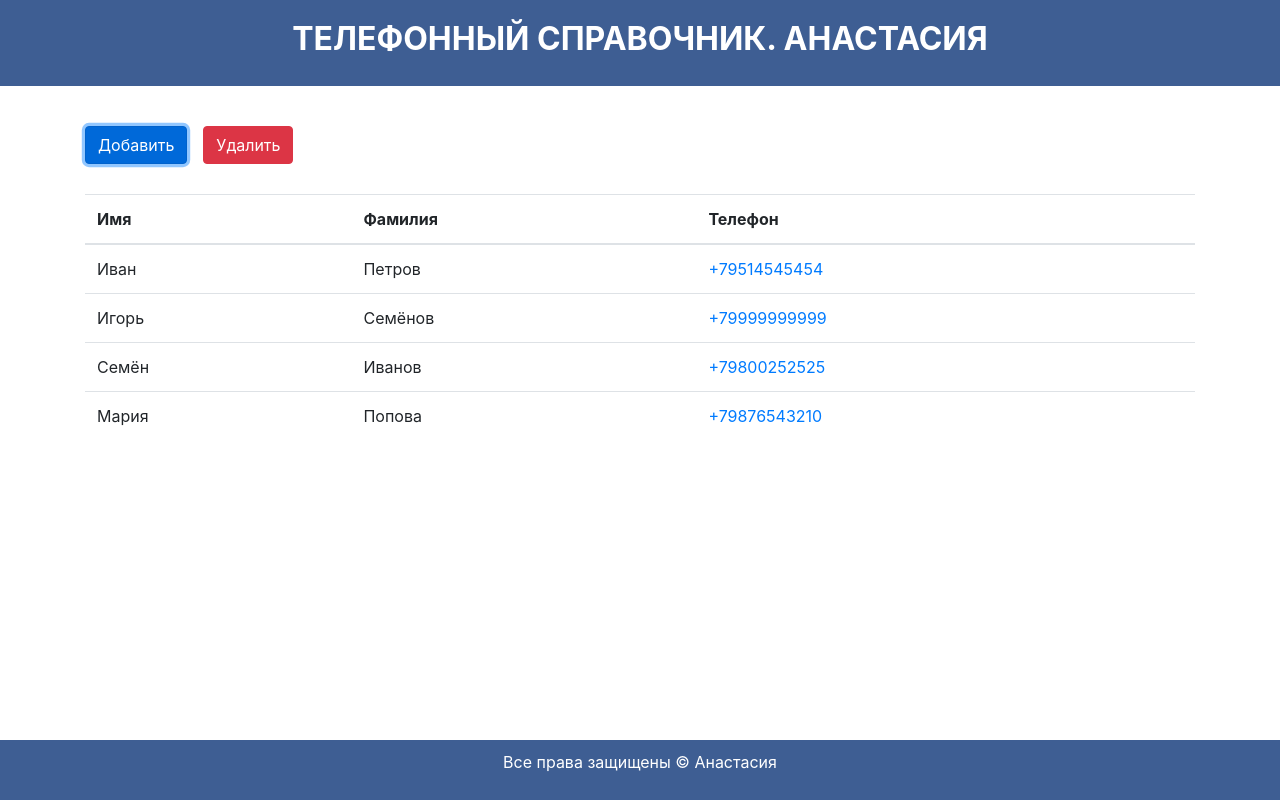
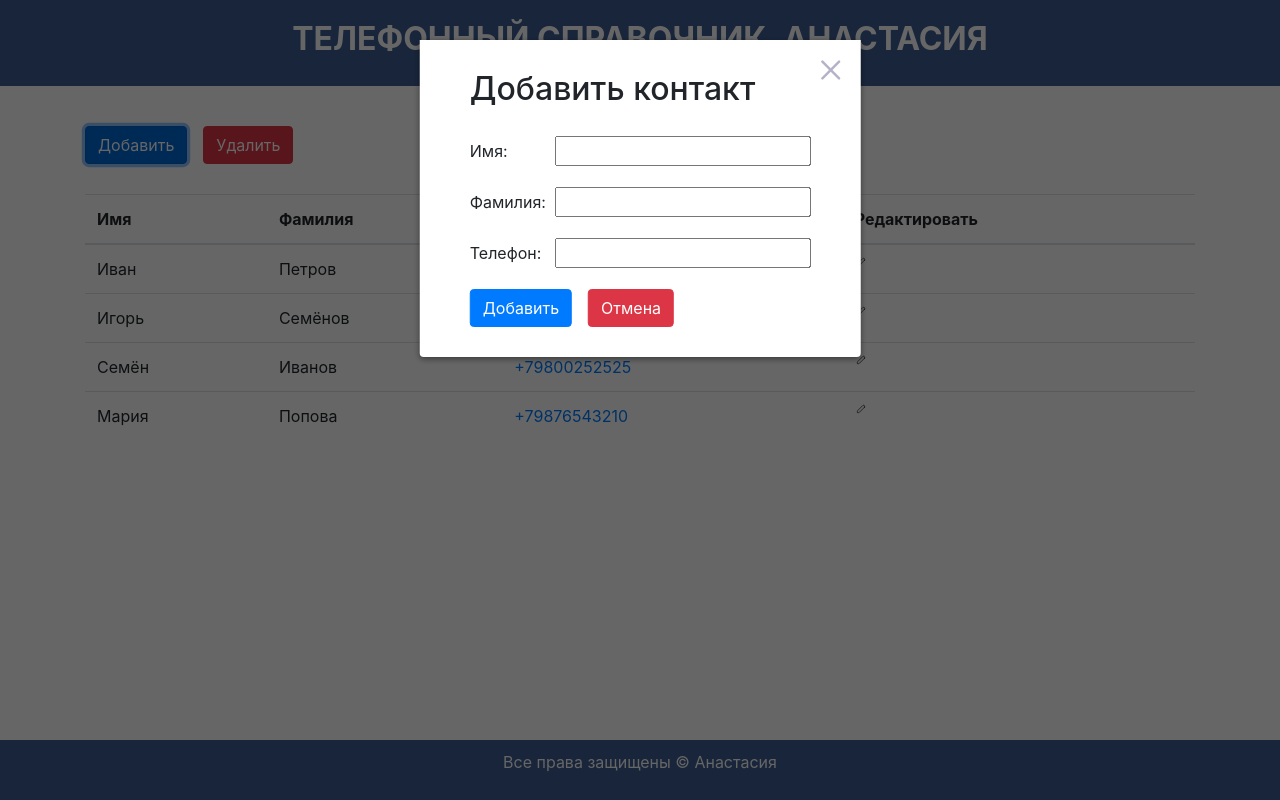
Before and after one commit to kengurenokRu/phonebook, a plain HTML site: page index.html in a window 1280 px wide. Both pictures are taken after a click on the button "Добавить". Drawn offline with nearby package versions, Linux system fonts and the light colour scheme.

Commit message:
feat: add task and task+

```diff
--- a/index.html
+++ b/index.html
@@ -11,7 +11,7 @@
   <link rel="stylesheet" href="https://cdnjs.cloudflare.com/ajax/libs/normalize/8.0.1/normalize.min.css">
   <link rel="stylesheet" href="https://cdnjs.cloudflare.com/ajax/libs/bootstrap/4.6.1/css/bootstrap.min.css">
   <link rel="stylesheet" href="phonebook/css/style.css">
-  <script src="phonebook/script/script.js"></script>
+  <script defer src="phonebook/script/script.js"></script>
 
   <script>
     document.addEventListener('DOMContentLoaded', () => {
--- a/phonebook/css/style.css
+++ b/phonebook/css/style.css
@@ -37,6 +37,20 @@ body {
   background-repeat: no-repeat;
   background-position: center;
 }
+
+.edit-icon {
+  display: block;
+  width: 10px;
+  height: 10px;
+  border: none;
+  background-color: transparent;
+  background-image: url("../img/edit.svg");
+  background-size: contain;
+  background-repeat: no-repeat;
+  background-position: center;
+}
+
+
 
 .delete.is-visible {
   width: 10px;
@@ -116,6 +130,7 @@ body {
 }
 
 .del-icon:hover,
+.edit-icon:hover,
 .close:hover {
   opacity: 0.7;
 }
--- a/phonebook/script/script.js
+++ b/phonebook/script/script.js
@@ -99,6 +99,7 @@ const data = [
    <th>Имя</th>
    <th>Фамилия</th>
    <th>Телефон</th>
+   <th>Редактировать</th>
    </tr>`);
 
     const tbody = document.createElement('tbody');
@@ -147,10 +148,9 @@ const data = [
     form.append(...buttonGroup.btns);
 
     overlay.append(form);
-
     return {
       overlay,
-      form,
+      form
     }
   };
 
@@ -183,6 +183,11 @@ const data = [
 
     return {
       list: table.tbody,
+      logo,
+      btnAdd: buttonGroup.btns[0],
+      formOverlay: form.overlay,
+      form: form.form,
+      btnClose: form.form[0],
     };
   };
 
@@ -207,7 +212,18 @@ const data = [
     phoneLink.textContent = phone;
     tdPhone.append(phoneLink);
 
-    tr.append(tdDel, tdName, tdSurname, tdPhone);
+    const tdEdit = document.createElement('td');
+    tdEdit.classList.add('edit');
+    const buttonEdit = document.createElement('button');
+    buttonEdit.classList.add('edit-icon');
+    tdEdit.append(buttonEdit);
+
+    tr.phoneLink = phoneLink;
+
+
+
+
+    tr.append(tdDel, tdName, tdSurname, tdPhone, tdEdit);
 
     return tr;
   }
@@ -215,16 +231,46 @@ const data = [
   const renderContacts = (elem, data) => {
     const allRow = data.map(createRow);
     elem.append(...allRow);
+    return allRow;
+  }
+
+  const hoverRow = (allRows, logo) => {
+    const text = logo.textContent;
+    allRows.forEach(contact => {
+      contact.addEventListener('mouseenter', () => {
+        logo.textContent = contact.phoneLink.textContent;
+      });
+      contact.addEventListener('mouseleave', () => {
+        logo.textContent = text;
+      });
+    });
   }
 
   const init = (selectorApp, title) => {
     const app = document.querySelector(selectorApp);
     const phoneBook = renderPhoneBook(app, title);
 
-    const { list } = phoneBook;
+    const { list, logo, btnAdd, formOverlay, form, btnClose } = phoneBook;
 
-    renderContacts(list, data);
+    const allRows = renderContacts(list, data);
     //функционал
+    hoverRow(allRows, logo);
+
+    btnAdd.addEventListener('click', () => {
+      formOverlay.classList.add('is-visible');
+    });
+
+    btnClose.addEventListener('click', () => {
+      formOverlay.classList.remove('is-visible');
+    });
+
+    form.addEventListener('click', event => {
+      event.stopPropagation();
+    });
+
+    formOverlay.addEventListener('click', () => {
+      formOverlay.classList.remove('is-visible');
+    });
   };
 
   window.phoneBookInit = init;
```
Also changed, not shown: phonebook/img/edit.svg (added).
